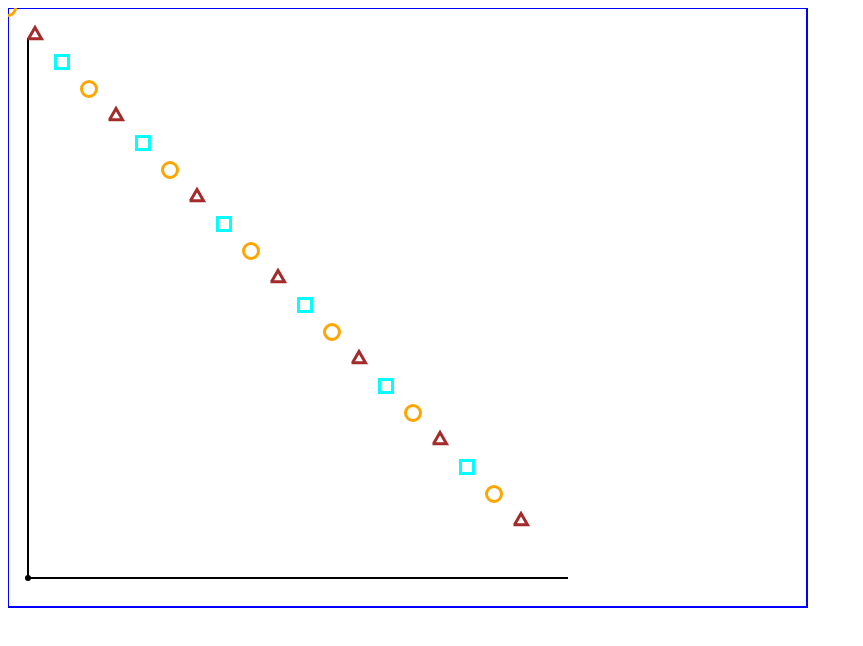
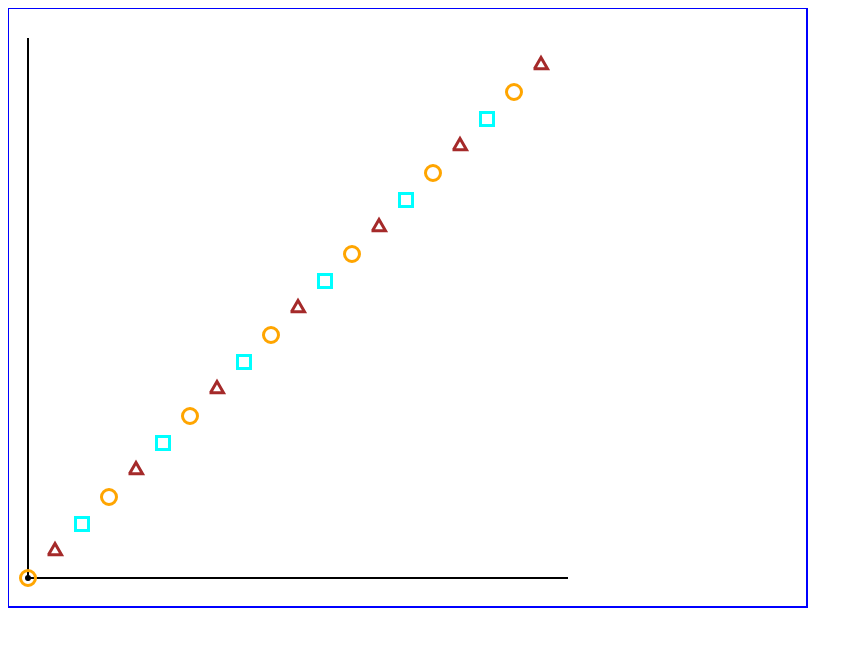
Before and after one commit to jurajg/jurajg.github.io, a plain HTML site: page linear/linear.html in a window 1280 px wide. Shown: the whole page, without its empty margins (0-863 px from the left). Drawn offline with Linux system fonts and the light colour scheme.

Commit message:
calculate position of data point from graph zero point

```diff
--- a/linear/linear.html
+++ b/linear/linear.html
@@ -134,7 +134,7 @@ draw = function() {
 	for(i=0;i<20;i++) {
 		var x = i*axisw/20;
 		var y = i*axish/20;
-		drawShape(ctx, x,y,i%3);
+		drawShape(ctx, x0+x,y0-y,i%3);
 	}
 
 	}
```
